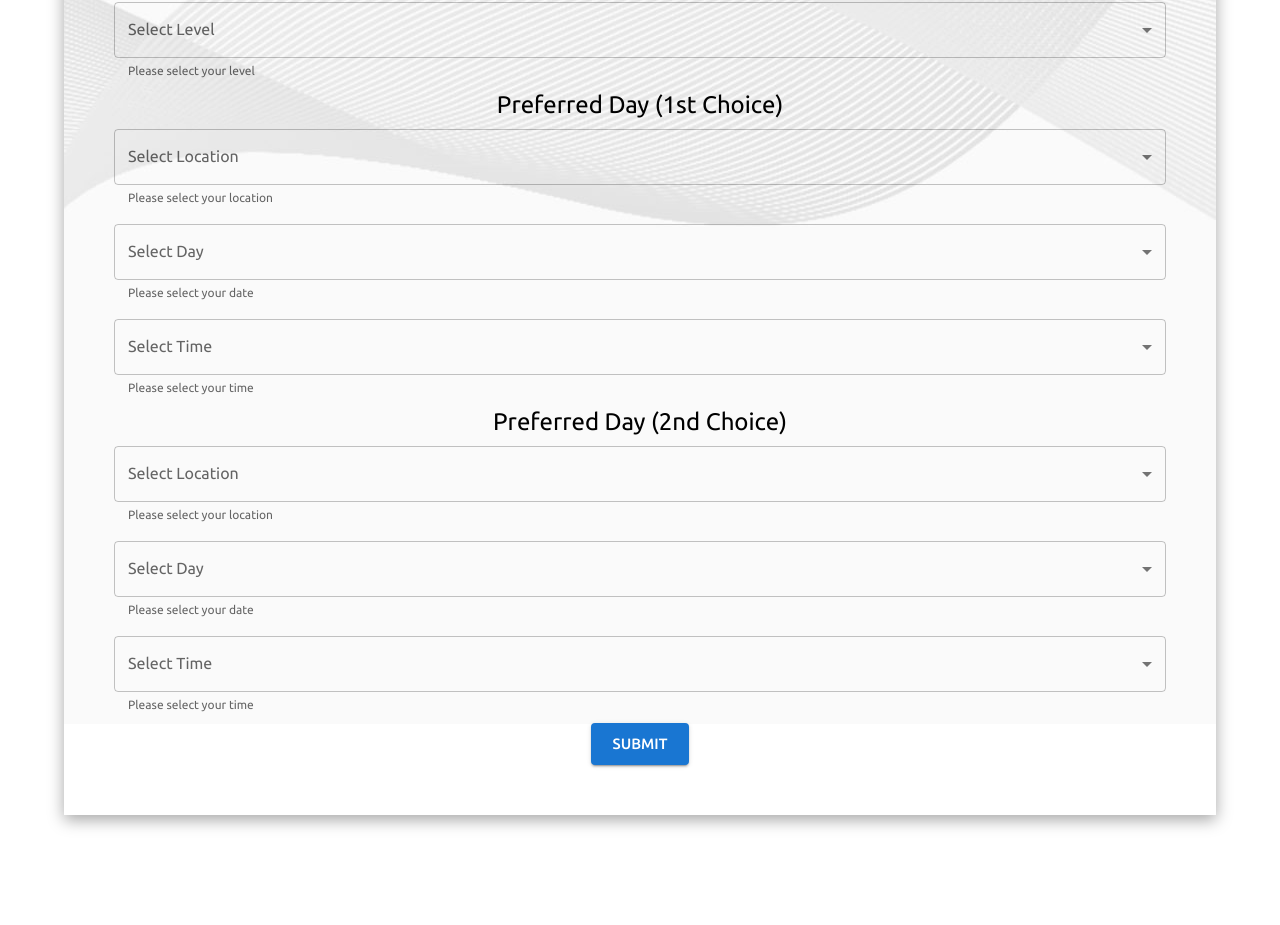
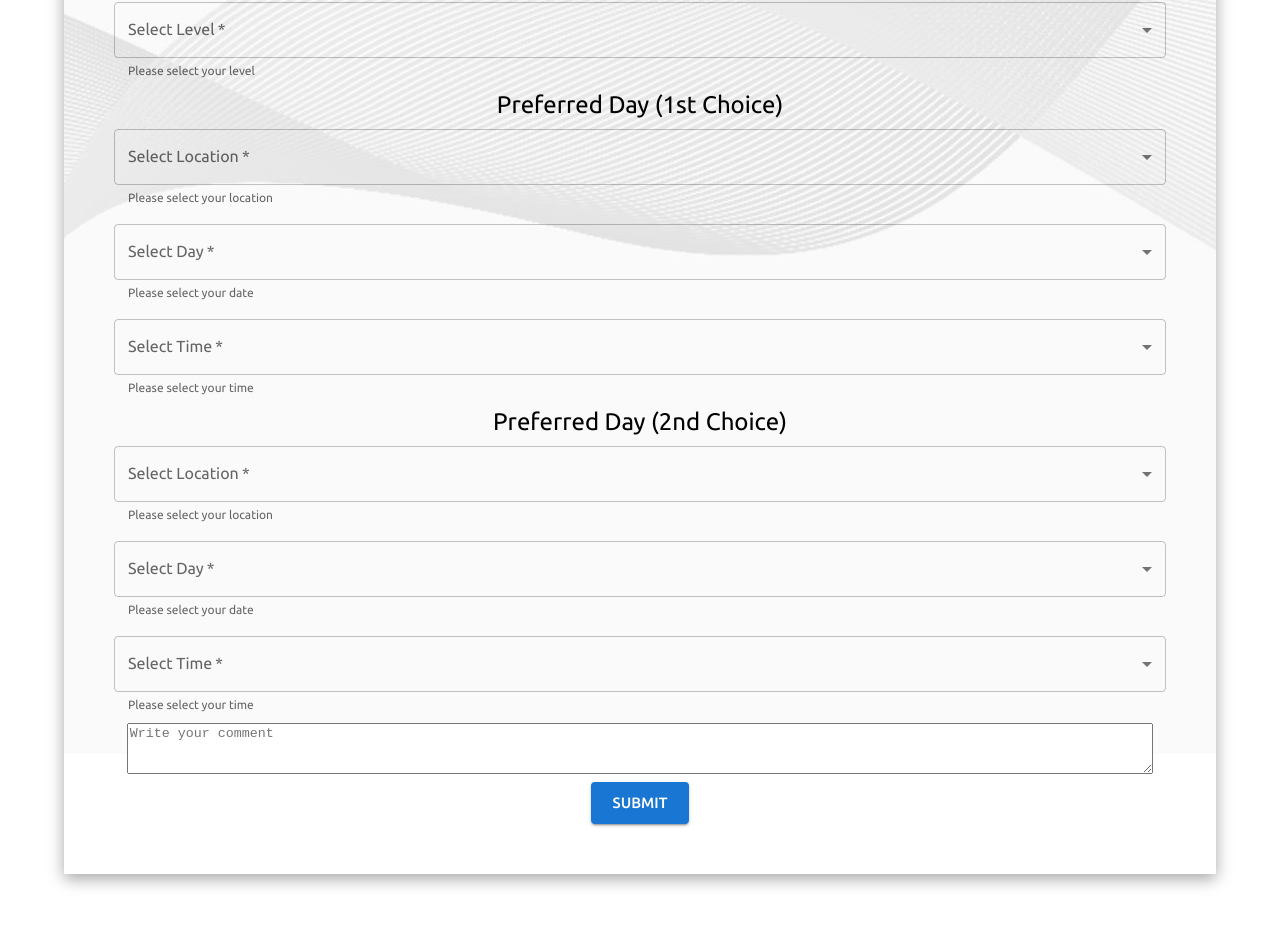
Before and after one commit to rabiaseo2016/spa-sports-coaching-website-frontend, a React (Create React App) app: page / in a window 1280 px wide. Shown: the part 2194-3119 px from the top of the page. Before the commit the page ends 3073 px from the top, so only its background shows below. Built offline with nearby package versions, Linux system fonts and the light colour scheme.

Commit message:
modal design edited

```diff
--- a/src/Form/Form.css
+++ b/src/Form/Form.css
@@ -7,3 +7,21 @@
   background-repeat: no-repeat;
   background-attachment: fixed;
 }
+#modal-box {
+  position: absolute;
+  top: 50%;
+  left: 50%;
+  transform: translate(-50%, -50%);
+  width: 500px;
+  background-color: white;
+  border: 2px solid #000;
+  box-shadow: 24;
+  padding: 20px;
+  border-radius: 15px;
+}
+
+@media (max-width: 792px) {
+  #modal-box {
+    width: 250px !important;
+  }
+}
--- a/src/Form/Form.jsx
+++ b/src/Form/Form.jsx
@@ -1,23 +1,18 @@
-import { Button, MenuItem, Modal, TextField, Typography } from "@mui/material";
+import {
+  Button,
+  MenuItem,
+  Modal,
+  TextareaAutosize,
+  TextField,
+  Typography,
+} from "@mui/material";
 import { Box } from "@mui/system";
-import React, { useEffect } from "react";
-import CoachSection from "../CoachSection/CoachSection";
+import React from "react";
+import CircularProgress from "@mui/material/CircularProgress";
 import FormTitle from "../FormTitle/FormTitle";
 import emailjs from "@emailjs/browser";
 import { useRef } from "react";
 import "./Form.css";
-
-const style = {
-  position: "absolute",
-  top: "50%",
-  left: "50%",
-  transform: "translate(-50%, -50%)",
-  width: 500,
-  bgcolor: "white",
-  border: "2px solid #000",
-  boxShadow: 24,
-  p: 4,
-};
 
 const classes = [
   { label: "Private Class 1 to 1" },
@@ -44,10 +39,10 @@ const days = [
   { label: "Sunday" },
 ];
 const times = [
-  { label: "0800-1200" },
-  { label: "1200-1500" },
-  { label: "1500-1900" },
-  { label: "1900-2200" },
+  { label: "08:00-12:00" },
+  { label: "12:00-15:00" },
+  { label: "15:00-19:00" },
+  { label: "19:00-22:00" },
 ];
 
 const Form = () => {
@@ -64,8 +59,9 @@ const Form = () => {
   const [dayTwo, setDayTwo] = React.useState("");
   const [timeOne, setTimeOne] = React.useState("");
   const [timeTwo, setTimeTwo] = React.useState("");
-  const [data, setData] = React.useState({});
+  const [loading, setLoading] = React.useState(false);
   const [open, setOpen] = React.useState(false);
+  const [comment, setComment] = React.useState("");
   const formRef = useRef();
 
   const handleNameChange = (event) => {
@@ -114,9 +110,14 @@ const Form = () => {
   const handleOtherTwoChange = (event) => {
     setLocationOtherTwo(event.target.value);
   };
+  const handleComment = (e) => {
+    setComment(e.target.value);
+  };
 
   const handleFormData = (e) => {
     e.preventDefault();
+    setOpen(true);
+    setLoading(true);
     const data = {
       name,
       email,
@@ -147,7 +148,7 @@ const Form = () => {
       .then((response) => response.json())
       .then((userData) => {
         console.log("Success:", userData);
-        setOpen(true);
+        setLoading(false);
       })
       .catch((error) => {
         console.error("Error:", error);
@@ -157,7 +158,7 @@ const Form = () => {
       .send(
         "service_4v48w2t",
         "template_udcygri",
-        { name: data.name, email: data.email, data },
+        { name: data.name, email: data.email, data: { ...data, comment } },
         "TTK0OFcTXm28HMA9Y"
       )
       .then(
@@ -186,6 +187,7 @@ const Form = () => {
               value={name}
               fullWidth
               onChange={(e) => handleNameChange(e)}
+              required="true"
             />
 
             <TextField
@@ -196,6 +198,7 @@ const Form = () => {
               value={email}
               fullWidth
               onChange={handleEmailChange}
+              required="true"
             />
 
             <TextField
@@ -206,6 +209,7 @@ const Form = () => {
               value={phone}
               fullWidth
               onChange={handlePhoneChange}
+              required="true"
             />
 
             <TextField
@@ -217,6 +221,7 @@ const Form = () => {
               onChange={handleClassChange}
               fullWidth
               helperText="Please select your class"
+              required="true"
             >
               {classes.map((option) => (
                 <MenuItem key={option.label} value={option.label}>
@@ -234,6 +239,7 @@ const Form = () => {
               onChange={handleLevelChange}
               fullWidth
               helperText="Please select your level"
+              required="true"
             >
               {levels.map((option) => (
                 <MenuItem key={option.label} value={option.label}>
@@ -252,6 +258,7 @@ const Form = () => {
               onChange={handleLocationOneChange}
               fullWidth
               helperText="Please select your location"
+              required="true"
             >
               {locations.map((option) => (
                 <MenuItem key={option.label} value={option.label}>
@@ -268,6 +275,7 @@ const Form = () => {
                 fullWidth
                 onChange={(e) => handleOtherOneChange(e)}
                 helperText="Plase specify"
+                required="true"
               />
             )}
             <TextField
@@ -279,6 +287,7 @@ const Form = () => {
               onChange={handleDayOneChange}
               fullWidth
               helperText="Please select your date"
+              required="true"
             >
               {days.map((option) => (
                 <MenuItem key={option.label} value={option.label}>
@@ -295,6 +304,7 @@ const Form = () => {
               onChange={handleTimeOneChange}
               fullWidth
               helperText="Please select your time"
+              required="true"
             >
               {times.map((option) => (
                 <MenuItem key={option.label} value={option.label}>
@@ -314,6 +324,7 @@ const Form = () => {
               onChange={handleLocationTwoChange}
               fullWidth
               helperText="Please select your location"
+              required="true"
             >
               {locations.map((option) => (
                 <MenuItem key={option.label} value={option.label}>
@@ -330,6 +341,7 @@ const Form = () => {
                 fullWidth
                 onChange={(e) => handleOtherTwoChange(e)}
                 helperText="Plase specify"
+                required="true"
               />
             )}
             <TextField
@@ -341,6 +353,7 @@ const Form = () => {
               onChange={handleDayTwoChange}
               fullWidth
               helperText="Please select your date"
+              required="true"
             >
               {days.map((option) => (
                 <MenuItem key={option.label} value={option.label}>
@@ -357,6 +370,7 @@ const Form = () => {
               onChange={handleTimeTwoChange}
               fullWidth
               helperText="Please select your time"
+              required="true"
             >
               {times.map((option) => (
                 <MenuItem key={option.label} value={option.label}>
@@ -364,6 +378,17 @@ const Form = () => {
                 </MenuItem>
               ))}
             </TextField>
+            <TextareaAutosize
+              aria-label="minimum height"
+              minRows={3}
+              placeholder="Write your comment"
+              style={{
+                width: "97%",
+                marginBottom: "5px",
+                padding: "10px !important",
+              }}
+              onChange={handleComment}
+            />
             <Button type="submit" variant="contained" size="large">
               Submit
             </Button>
@@ -380,8 +405,25 @@ const Form = () => {
         aria-labelledby="keep-mounted-modal-title"
         aria-describedby="keep-mounted-modal-description"
       >
-        <Box sx={style}>
-          <Typography id="keep-mounted-modal-title" variant="h6" component="h2">
+        <Box id="modal-box">
+          {loading ? (
+            <Box
+              sx={{
+                display: "flex",
+                alignItems: "center",
+                justifyContent: "center",
+              }}
+            >
+              <CircularProgress color="primary" sx={{ mr: 2 }} />
+              Your request is processing
+            </Box>
+          ) : (
+            <>
+              <Typography
+                id="keep-mounted-modal-title"
+                variant="h6"
+                component="h2"
+              >
                 Congralutalions! &#127881;
               </Typography>
               <Typography id="keep-mounted-modal-description" sx={{ mt: 2 }}>
@@ -393,6 +435,8 @@ const Form = () => {
               <Button onClick={handleClose} sx={{ mt: 3 }} variant="contained">
                 Okay!
               </Button>
+            </>
+          )}
         </Box>
       </Modal>
 
```
Lines whose indentation alone changed are shown as unchanged.
